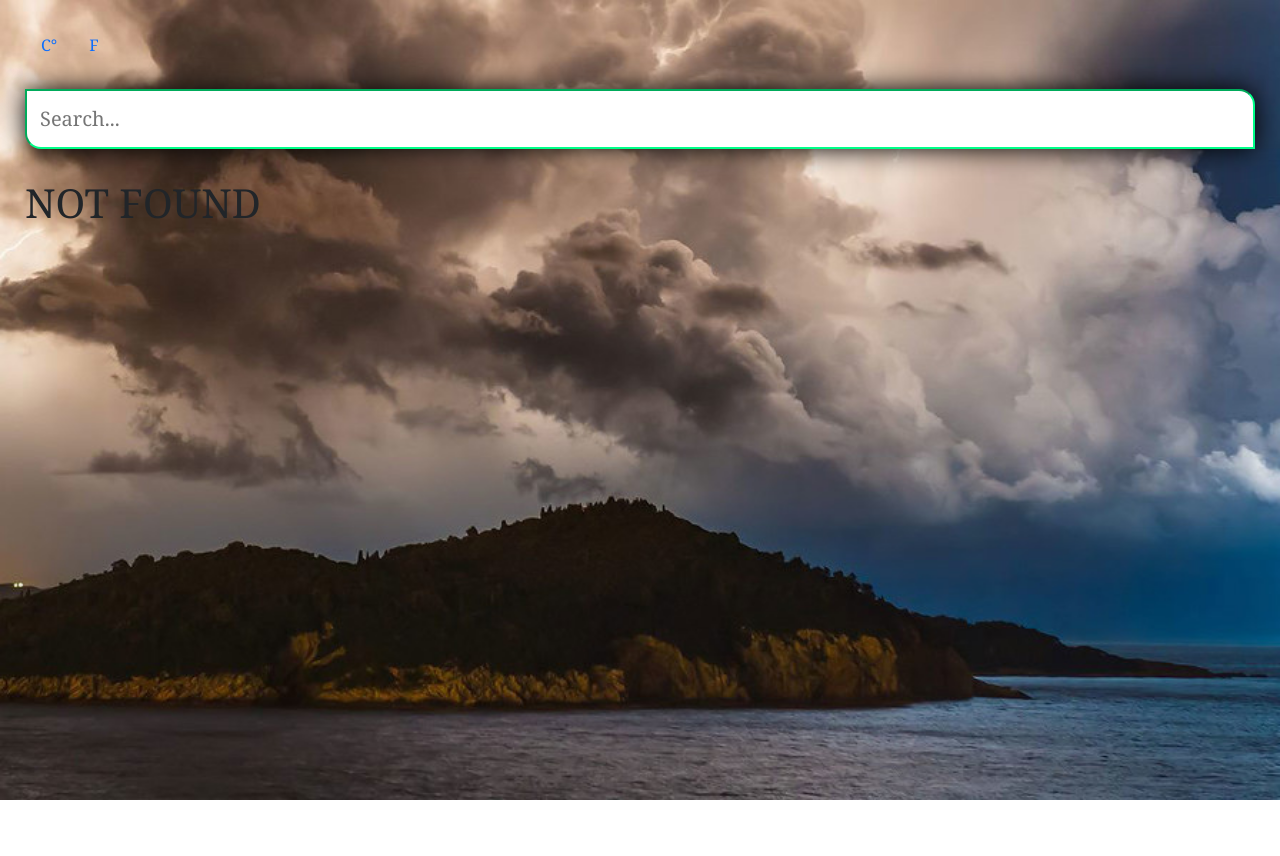
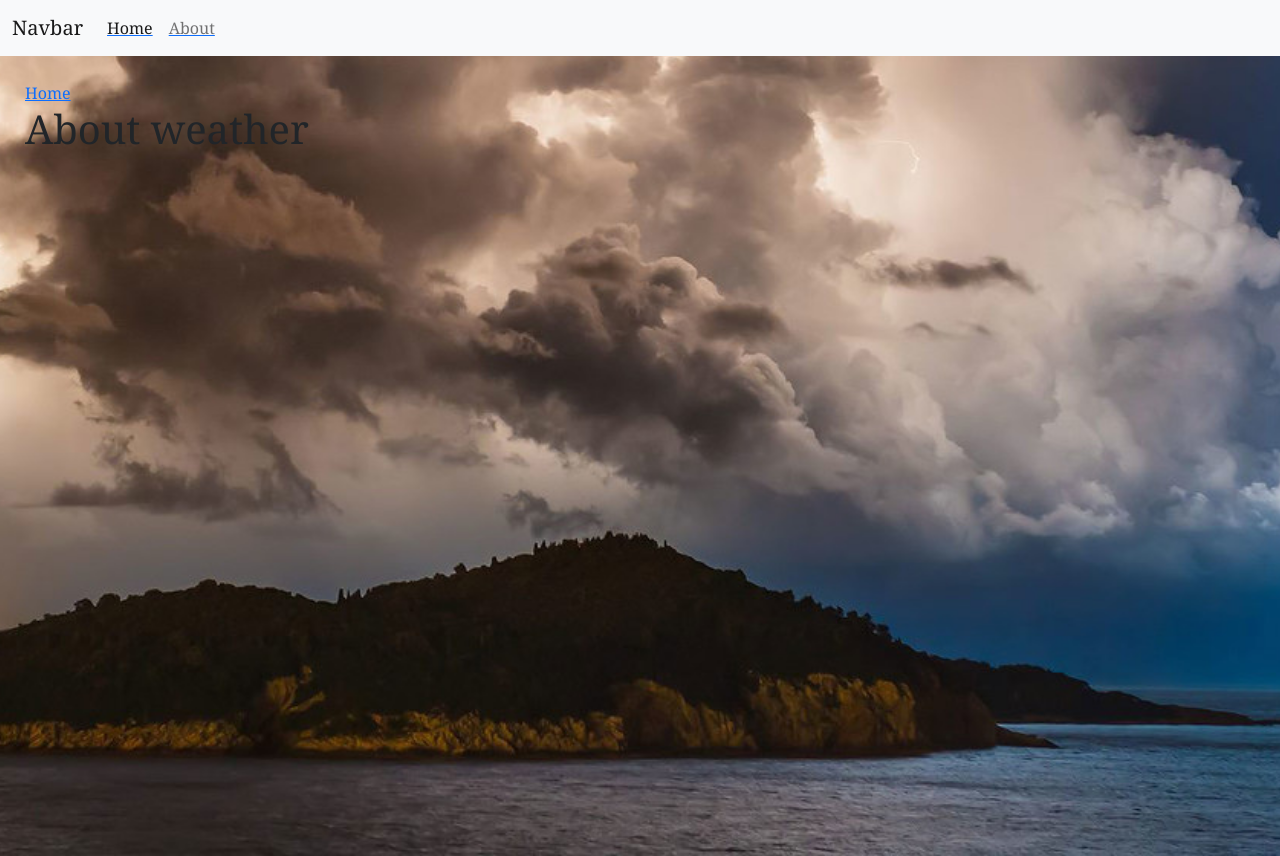
Before and after one commit to blaz-k/open-weather-js, a Vue app: page /#/about in a window 1280 px wide. Before the commit this address had no page. Before the commit the page ends 800 px from the top, so only its background shows below. Built offline with nearby package versions, Linux system fonts and the light colour scheme.

Commit message:
added about page, vue-router added

```diff
--- a/package.json
+++ b/package.json
@@ -11,7 +11,8 @@
     "axios": "^0.21.1",
     "bootstrap": "^5.1.0",
     "core-js": "^3.6.5",
-    "vue": "^3.0.0"
+    "vue": "^3.0.0",
+    "vue-router": "^4.0.11"
   },
   "devDependencies": {
     "@vue/cli-plugin-babel": "~4.5.0",
--- a/src/App.vue
+++ b/src/App.vue
@@ -1,19 +1,49 @@
 <template>
   <div id="app">
+    <nav class="navbar navbar-expand-lg navbar-light bg-light">
+      <div class="container-fluid">
+        <a class="navbar-brand" href="#">Navbar</a>
+        <button
+          class="navbar-toggler"
+          type="button"
+          data-bs-toggle="collapse"
+          data-bs-target="#navbarSupportedContent"
+          aria-controls="navbarSupportedContent"
+          aria-expanded="false"
+          aria-label="Toggle navigation"
+        >
+          <span class="navbar-toggler-icon"></span>
+        </button>
+        <div class="collapse navbar-collapse" id="navbarSupportedContent">
+          <ul class="navbar-nav me-auto mb-2 mb-lg-0">
+            <li class="nav-item">
+              <router-link to="/"
+                ><a class="nav-link active" aria-current="page"
+                  >Home</a
+                ></router-link
+              >
+            </li>
+
+            <li class="nav-item">
+              <router-link to="/about"
+                ><a class="nav-link">About</a></router-link
+              >
+            </li>
+          </ul>
+        </div>
+      </div>
+    </nav>
     <main>
-      <CheckWeather />
+      <router-link to="/">Home</router-link>
+      <router-view></router-view>
     </main>
   </div>
 </template>
 
 <script>
-import CheckWeather from "./components/CheckWeather";
-
 export default {
   name: "app",
-  components: {
-    CheckWeather,
-  },
+  components: {},
 };
 </script>
 
--- a/src/main.js
+++ b/src/main.js
@@ -1,4 +1,19 @@
 import { createApp } from 'vue'
 import App from './App.vue'
+import About from './pages/About'
+import CheckWeather from './pages/CheckWeather'
+import { createRouter, createWebHashHistory } from 'vue-router'
 
-createApp(App).mount('#app')
+const webApp = createApp(App)
+
+const router = createRouter({
+ history: createWebHashHistory(),
+ routes: [
+  { path: '/', component: CheckWeather },
+  { path: '/about', component: About },
+]
+})
+
+webApp.use(router)
+
+webApp.mount('#app')
--- /dev/null
+++ b/src/pages/About.vue
@@ -0,0 +1,14 @@
+<template>
+  <div>
+    <h1>About weather</h1>
+  </div>
+</template>
+
+<script>
+export default {
+  name: "About",
+};
+</script>
+
+<style>
+</style>
--- a/src/components/CheckWeather.vue
+++ b/src/pages/CheckWeather.vue
@@ -1,5 +1,6 @@
 <template>
   <div>
+    <router-link to="/about"><a class="btn btn-success">About</a></router-link>
     <ul class="nav nav-pills mb-4">
       <li class="nav-item">
         <button @click="switchUnits('metric')" class="nav-link">C°</button>
@@ -18,15 +19,15 @@
       />
     </div>
 
-    <ShowWeather :weather="weather" class="show" />
+    <ShowWeather :weather="weather" />
   </div>
 </template>
 
 <script>
-import ShowWeather from "./ShowWeather";
+import ShowWeather from "../components/ShowWeather";
 
 export default {
-  name: "CheckWeather",
+  name: "ther",
   data() {
     return {
       apiKey: "61c7d12c7c82021c85f17dc82f594edb",
@@ -60,7 +61,4 @@ export default {
 </script>
 
 <style scoped>
-.show {
-  width: 500px;
-}
 </style>
```
Also changed, not shown: 2 other files (tests, documents, lock files or other folders).
